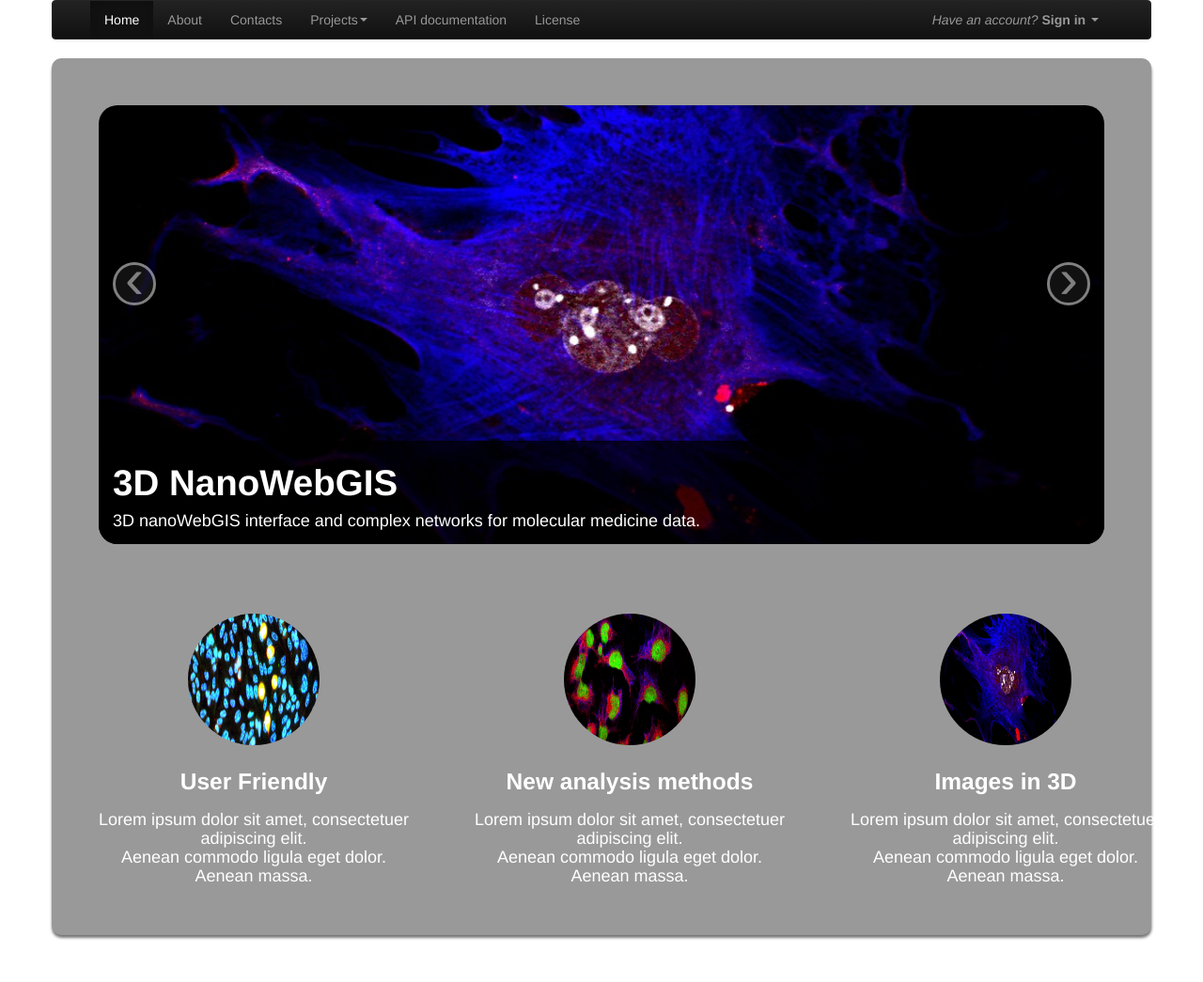
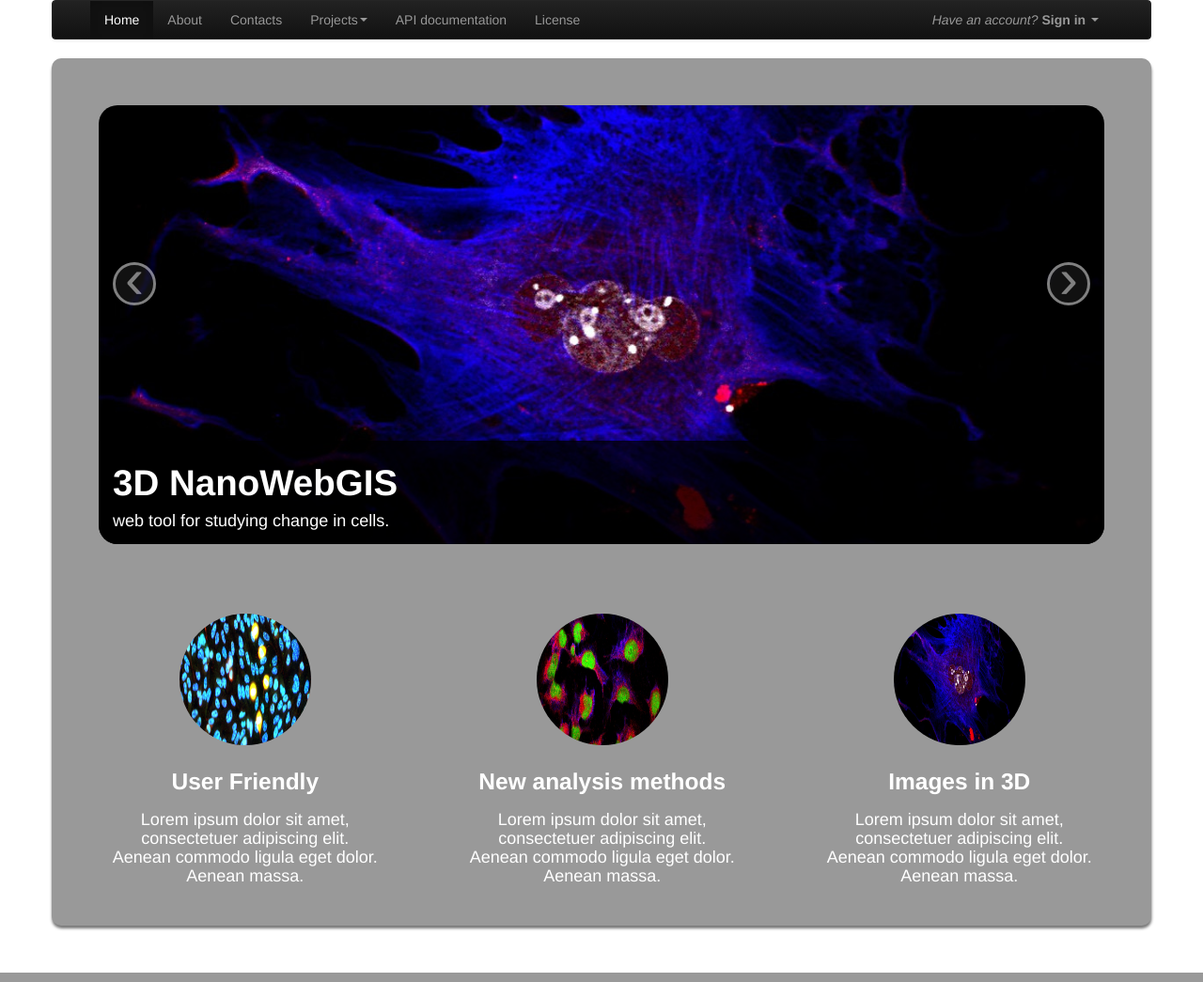
Before and after one commit to webvalley2013/nanothings, a Django app: page /ui/ in a window 1280 px wide. Shown: the whole page at 94% size. Run offline with Django 3.2, Linux system fonts and the light colour scheme.

Commit message:
finalizing ui

```diff
--- a/userinterface/static/userinterface/css/style.css
+++ b/userinterface/static/userinterface/css/style.css
@@ -35,18 +35,6 @@ body {
     padding: 50px;
 }
 
-.carousel slide {
-    padding: 50px;
-}
-
-.carousel-inner {
-    border-radius: 20px;
-}
-
-.carousel-caption h1{
-    color: white;
-}
-
 .logo-about {
     display: block;
     margin-left: auto;
@@ -77,10 +65,57 @@ body {
     margin-right: auto;
 }
 
+.caption h3 , .caption p , #txtAbout, #title, #nome, #txtContacts ,
+#titleR , #txtR, #titleNet,  #txtNet , #titleImg , #txtImg , #titleLicense, #txtLicense,
+#titleApi, #txtApi {
+    color: white;
+}
+
 .carousel-caption h1{
     color: white;
 }
 
-.caption h3 , .caption p , #txtAbout, #title, #nome, #txtContacts , #titleR , #txtR, #titleNet,  #txtNet , #titleImg , #txtImg  {
+.carousel slide {
+    padding: 50px;
+}
+
+.carousel-inner {
+    border-radius: 20px;
+}
+
+.carousel-caption h1 {
     color: white;
 }
+
+.carousel-fade .carousel-inner .item {
+  opacity: 0;
+  -webkit-transition-property: opacity;
+  -moz-transition-property: opacity;
+  -o-transition-property: opacity;
+  transition-property: opacity;
+}
+
+.carousel-fade .carousel-inner .active {
+  opacity: 1;
+}
+
+.carousel-fade .carousel-inner .active.left,
+.carousel-fade .carousel-inner .active.right {
+  left: 0;
+  opacity: 0;
+  z-index: 1;
+}
+
+.carousel-fade .carousel-inner .next.left,
+.carousel-fade .carousel-inner .prev.right {
+  opacity: 1;
+}
+
+.carousel-fade .carousel-control {
+  z-index: 2;
+}
+
+.thumbnails {
+    margin: 0 auto;
+    width: 95%;
+}
--- a/userinterface/templates/index.html
+++ b/userinterface/templates/index.html
@@ -51,8 +51,8 @@
                                 <li id=networks><a href="/ui/networks/">Networks</a></li>
                             </ul>
                         </li>
-                        <li><a href="/ui/api_documentation">API documentation</a></li>
-                        <li><a href="/ui/license">License</a></li>
+                        <li id=api><a href="/ui/api_documentation">API documentation</a></li>
+                        <li id=license><a href="/ui/license">License</a></li>
                         {% if user.is_superuser %}
                             <li><a href="/ui/process_list">Process Management</a></li>
                         {% endif %}
@@ -134,15 +134,14 @@
             <div class="row-fluid main-section">
                 <div class="span12 content">
                     {% block intro-section-content %}
-                        <div id="myCarousel" class="carousel slide">
+                        <div id="myCarousel" class="carousel slide carousel-fade">
                             <div class="carousel-inner">
                                 <div class="item active" id="ed-base">
                                     <div class="carousel-caption">
                                         <h1>3D NanoWebGIS </h1>
 
                                         <p>
-                                            3D nanoWebGIS interface and complex networks for molecular
-                                            medicine data.
+                                            web tool for studying change in cells.
                                         </p>
                                     </div>
                                     <img src="{% static "userinterface/img/bg/01.jpg" %}" alt=""/>
@@ -153,7 +152,7 @@
                                         <h1>3D NanoWebGIS</h1>
 
                                         <p>
-                                            3D nanoWebGIS interface and complex networks for molecular
+                                            Interface and complex networks for molecular
                                             medicine data.
                                         </p>
                                     </div>
@@ -165,7 +164,7 @@
                                         <h1>3D NanoWebGIS</h1>
 
                                         <p>
-                                            3D nanoWebGIS interface and complex networks for molecular
+                                             Interface and complex networks for molecular
                                             medicine data.
                                         </p>
                                     </div>
@@ -177,7 +176,7 @@
                                         <h1>
                                             3D NanoWebGIS</h1>
 
-                                        <p> 3D nanoWebGIS interface and complex networks for molecular
+                                        <p> Interface and complex networks for molecular
                                             medicine data.</p>
                                     </div>
                                     <img src="{% static "userinterface/img/bg/04.jpg" %}" alt="">
@@ -189,7 +188,7 @@
                                         <h1>
                                             3D NanoWebGIS</h1>
 
-                                        <p> 3D nanoWebGIS interface and complex networks for molecular
+                                        <p> Interface and complex networks for molecular
                                             medicine data.</p>
                                     </div>
                                     <img src="{% static "userinterface/img/bg/05.jpg" %}" alt="">
@@ -201,7 +200,7 @@
                                         <h1>
                                             3D NanoWebGIS</h1>
 
-                                        <p> 3D nanoWebGIS interface and complex networks for molecular
+                                        <p> Interface and complex networks for molecular
                                             medicine data.</p>
                                     </div>
                                     <img src="{% static "userinterface/img/bg/06.jpg" %}" alt="">
@@ -211,7 +210,7 @@
                             <a class="carousel-control right" href="#myCarousel" data-slide="next">›</a>
                             <script>
                                 $('.carousel').carousel({
-                                    interval: 3000
+                                    interval: 2000
                                 })
                             </script>
                         </div>
```
Also changed, not shown: userinterface/templates/apidoc.html (+28 -1 lines), userinterface/templates/license.html (+29 -1 lines).
